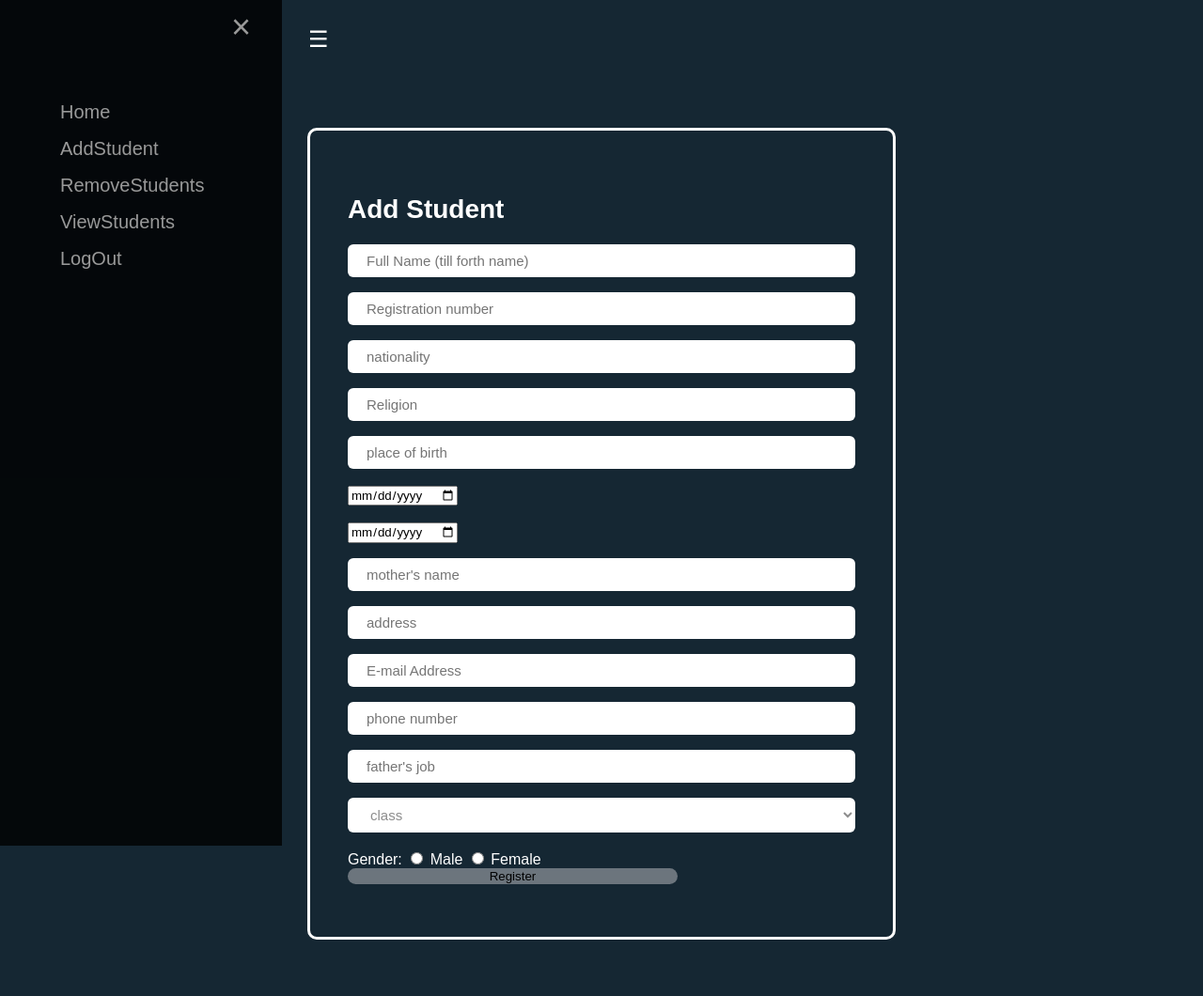
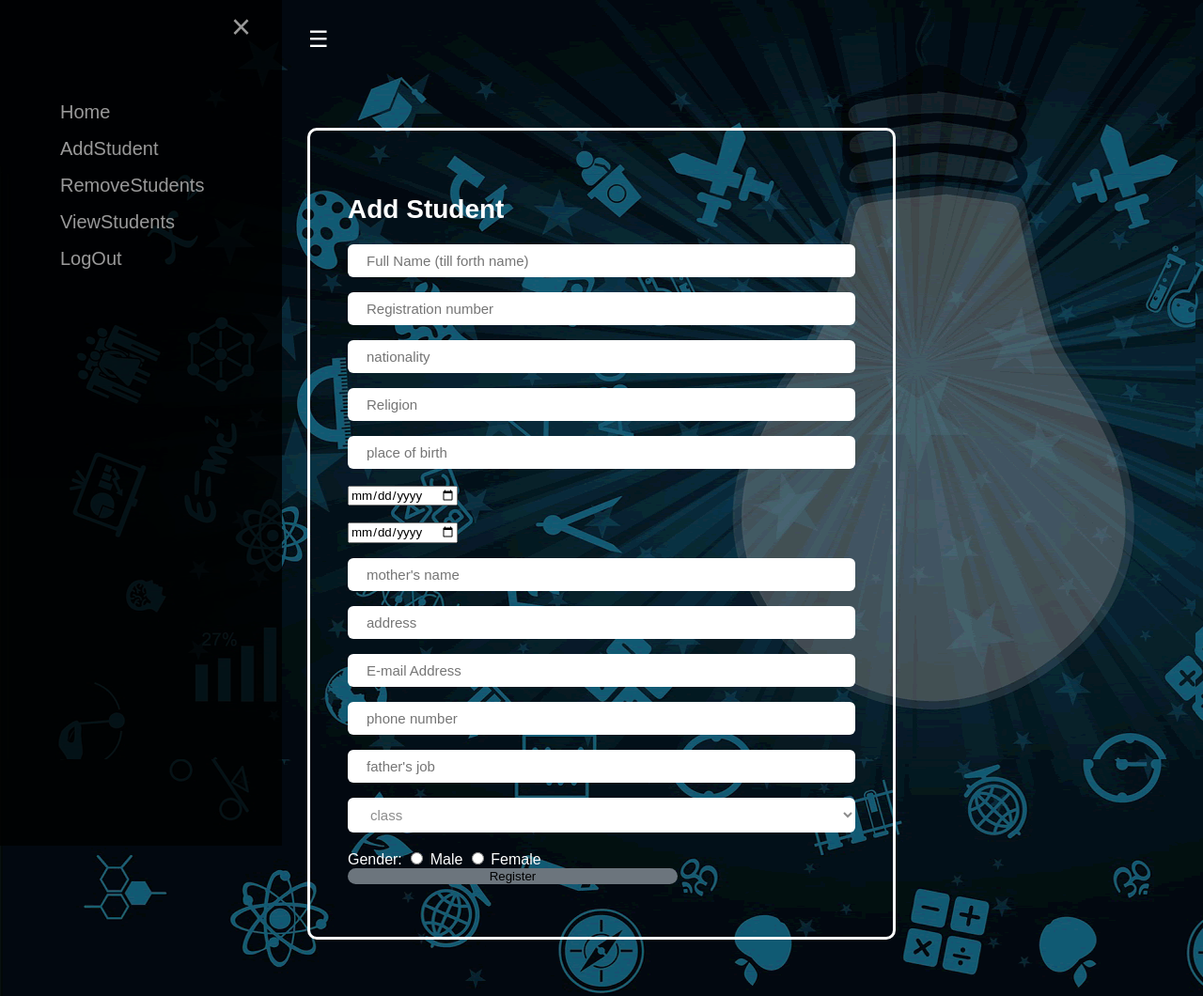
Before and after one commit to MohamedMoataz266/School-Management-System, a PHP site: page /AddStudent.php in a window 1280 px wide. Shown: the whole page at 94% size. Run offline with PHP 8.4, Linux system fonts and the light colour scheme.

Commit message:
Update AddStudent.css

```diff
--- a/Shool Management Sysrem/Styles/AddStudent.css
+++ b/Shool Management Sysrem/Styles/AddStudent.css
@@ -8,7 +8,8 @@
 
 html, body {
     height: 100%;
-    background-color: #152733;
+    background-image: url('Images/banner_img.png')
+
 
 }
 
```
